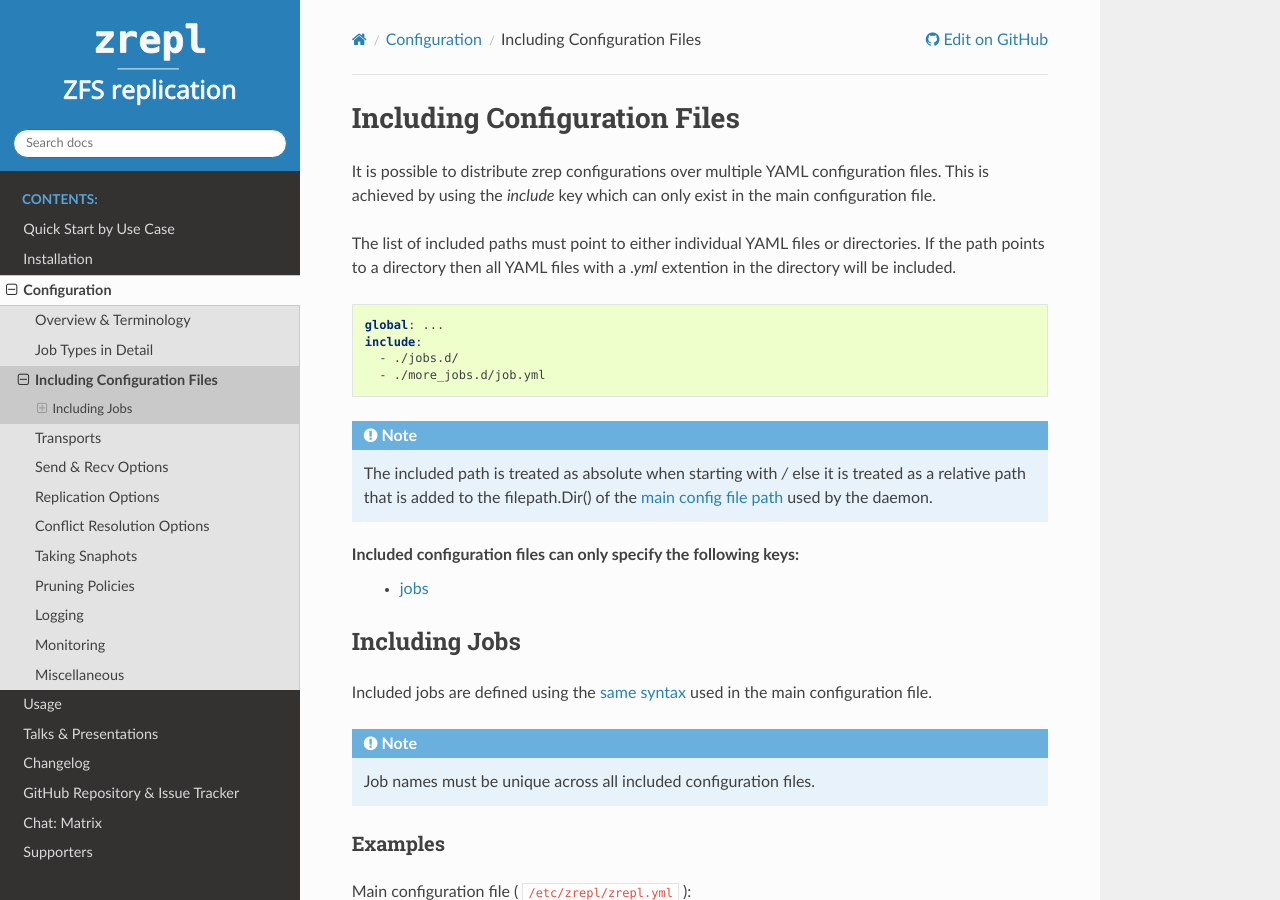
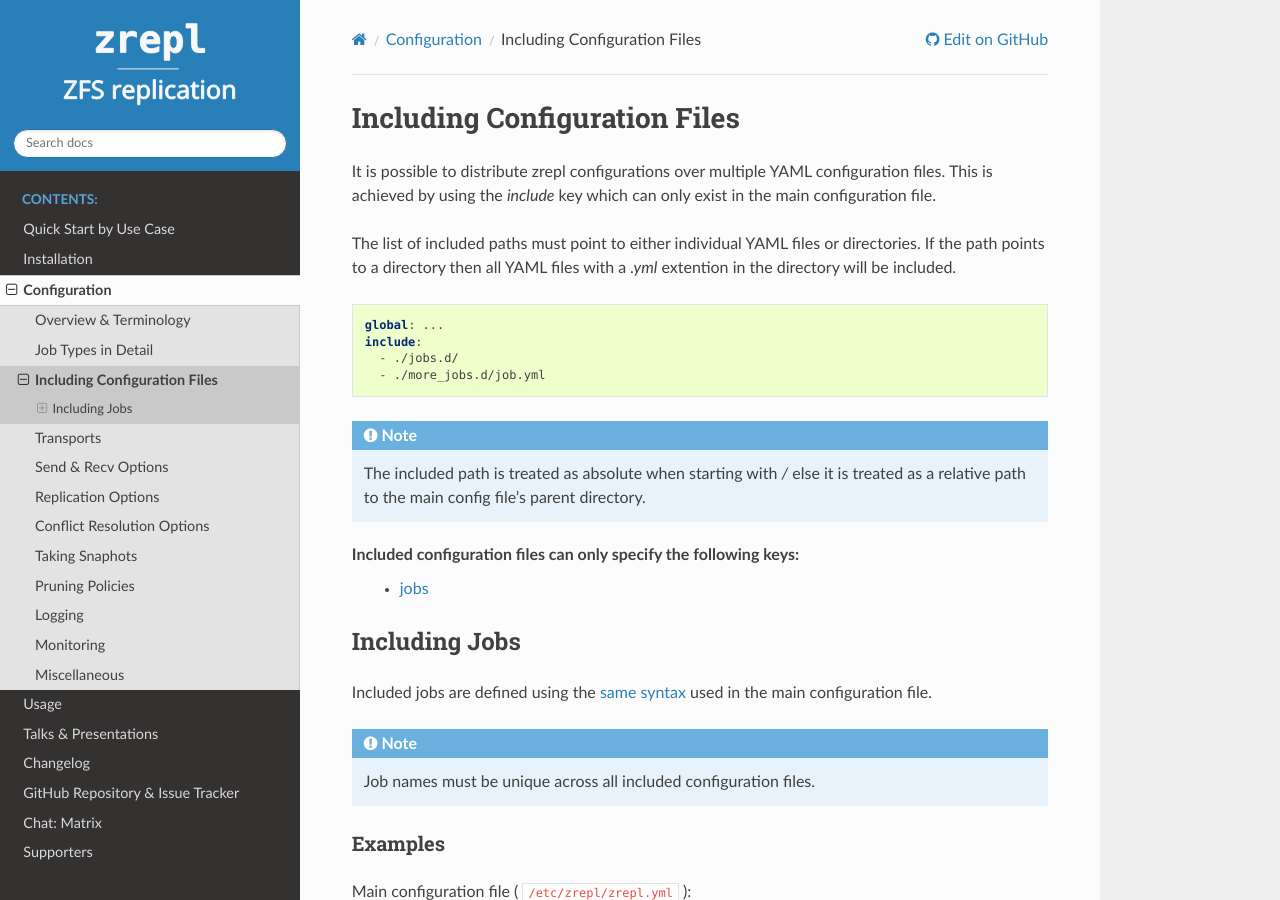
Before and after one commit to zrepl/zrepl, a Sphinx documentation site: the page built from docs/configuration/include.rst, in a window 1280 px wide and 900 px high. Built offline with Sphinx 7.4.7 and the Read the Docs theme 3.1.0, drawn with Linux system fonts in a browser that asks for light colours; pages that are not in the unit, such as notebooks, are missing from menus.

Commit message:
minor edits to docs

```diff
--- a/docs/configuration/include.rst
+++ b/docs/configuration/include.rst
@@ -5,7 +5,7 @@
 Including Configuration Files
 =============================
 
-It is possible to distribute zrep configurations over multiple YAML configuration
+It is possible to distribute zrepl configurations over multiple YAML configuration
 files. This is achieved by using the `include` key which can only exist in the main
 configuration file.
 
@@ -23,8 +23,7 @@
 
 .. NOTE::
    The included path is treated as absolute when starting with `/` else it
-   is treated as a relative path that is added to the filepath.Dir() of the
-   :doc:`main config file path <overview>` used by the daemon.
+   is treated as a relative path to the main config file's parent directory.
 
 
 Included configuration files can only specify the following keys:
```
